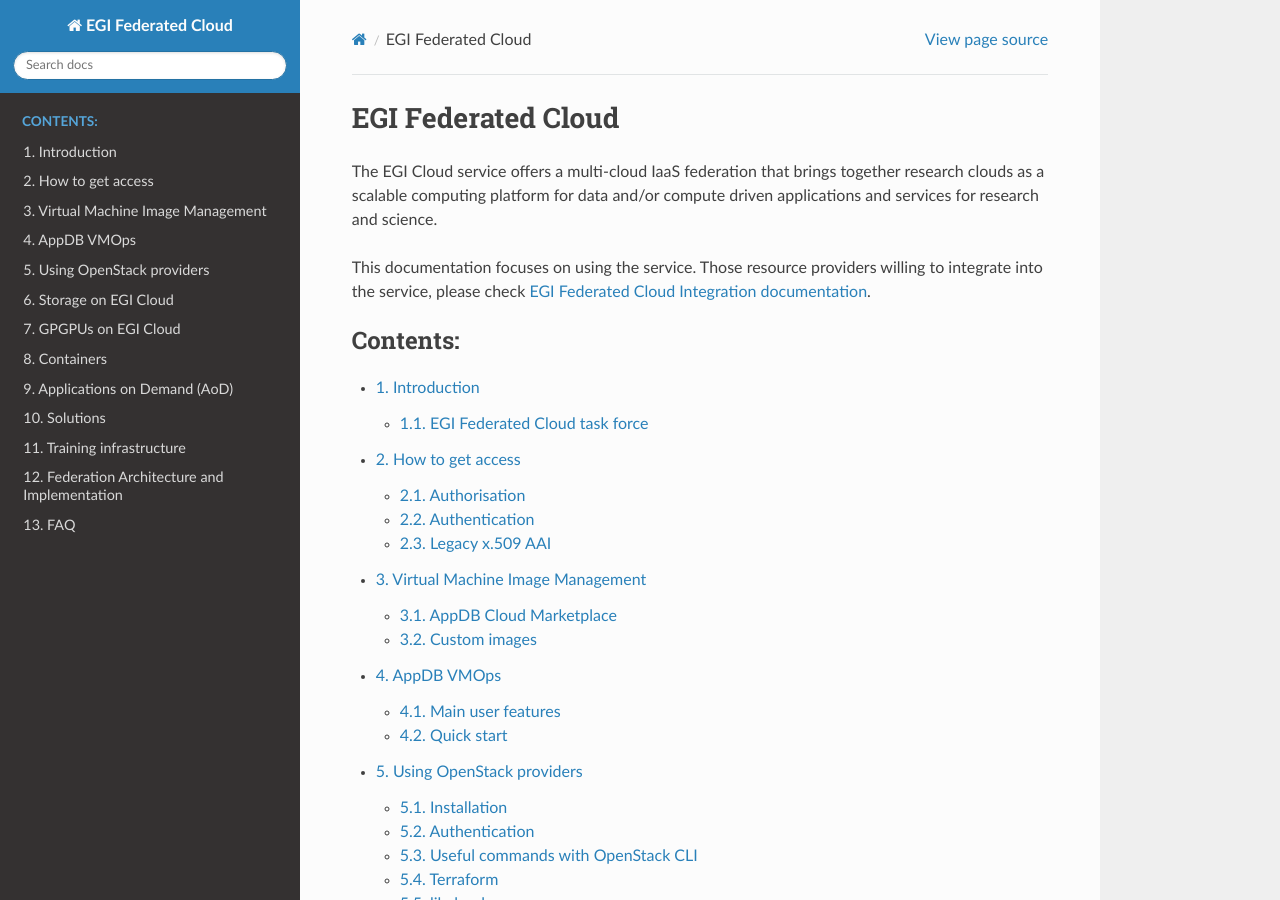
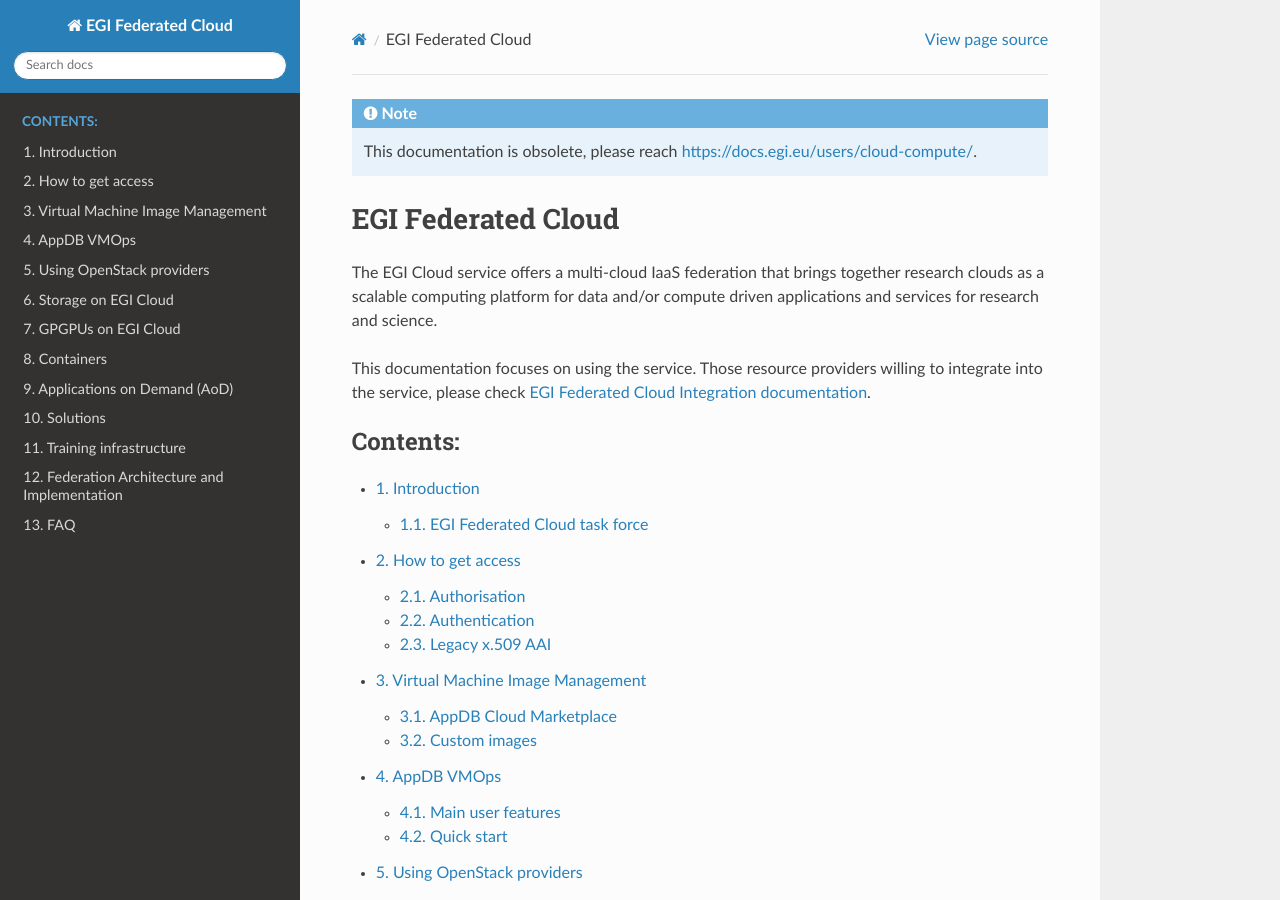
Before and after one commit to EGI-Federation/fedcloud-documentation, a Sphinx documentation site: the page built from source/index.rst, in a window 1280 px wide and 900 px high. Built offline with Sphinx 7.4.7 and the Read the Docs theme 2.0.0, drawn with Linux system fonts in a browser that asks for light colours.

Commit message:
Mark doc as osbsolete (#30)

```diff
--- a/source/index.rst
+++ b/source/index.rst
@@ -1,6 +1,8 @@
 .. EGI Federated Cloud documentation master file
    You can adapt this file completely to your liking, but it should at least
    contain the root `toctree` directive.
+
+.. NOTE:: This documentation is obsolete, please reach `<https://docs.egi.eu/users/cloud-compute/>`_.
 
 EGI Federated Cloud
 ===================
```
